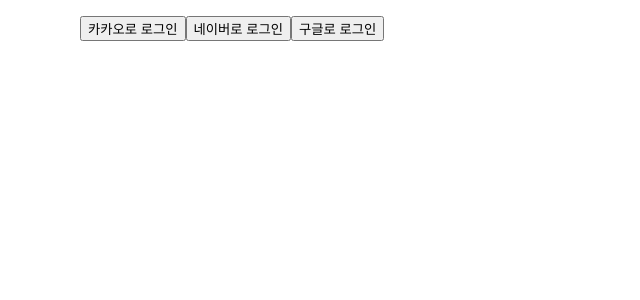
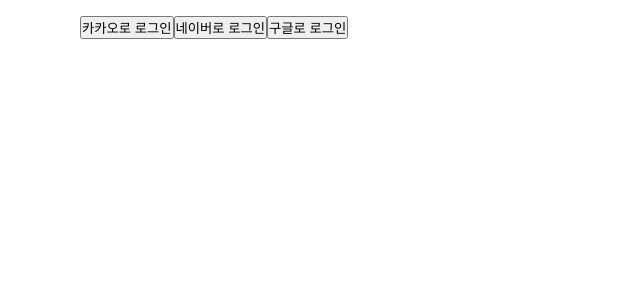
Before and after one commit to lmHOLO/SOCK, a React (Create React App) app in the folder front/: page /login in a window 1280 px wide. Shown: the top 300 px of the page, without its empty margins (0-640 px from the left). Built offline with nearby package versions, Linux system fonts and the light colour scheme.

Commit message:
Feat: 절대경로 설정

```diff
--- /dev/null
+++ b/front/craco.config.js
@@ -0,0 +1,9 @@
+const path = require('path');
+
+module.exports = {
+  webpack: {
+    alias: {
+      '@': path.resolve(__dirname, 'src'),
+    },
+  },
+};
--- a/front/src/App.tsx
+++ b/front/src/App.tsx
@@ -1,6 +1,7 @@
 import { createBrowserRouter, RouterProvider } from 'react-router-dom';
 import './App.css';
-import './styles/reset.css';
+// import './styles/reset.css';
+import '@/styles/reset.css';
 import Login from './pages/Login';
 import Home from './pages/Home';
 import Redirect from './pages/Redirect';
--- a/front/src/components/Login/LoginBtn.tsx
+++ b/front/src/components/Login/LoginBtn.tsx
@@ -1,4 +1,5 @@
 import React from 'react';
+import styles from '@/styles/login.module.css';
 
 export default function LoginBtn() {
   const kakaoLogin = (event: React.MouseEvent<HTMLButtonElement>) => {
@@ -16,7 +17,9 @@
   };
   return (
     <div>
-      <button onClick={kakaoLogin}>카카오로 로그인</button>
+      <button onClick={kakaoLogin} className={styles.test}>
+        카카오로 로그인
+      </button>
       <button>네이버로 로그인</button>
       <button onClick={googleLogin}>구글로 로그인</button>
     </div>
--- a/front/src/index.tsx
+++ b/front/src/index.tsx
@@ -5,7 +5,7 @@
 import reportWebVitals from './reportWebVitals';
 import { Provider } from 'react-redux';
 import { legacy_createStore as createStore } from 'redux';
-import rootReducer from 'store';
+import rootReducer from '@/store';
 import { composeWithDevTools } from 'redux-devtools-extension';
 
 const store = createStore(rootReducer, composeWithDevTools());
--- a/front/src/pages/Home.tsx
+++ b/front/src/pages/Home.tsx
@@ -1,6 +1,6 @@
 import React from 'react';
 import { useSelector } from 'react-redux';
-import { RootState } from 'store';
+import { RootState } from '@/store';
 
 export default function Home() {
   const nickname = useSelector((state: RootState) => state.member.nickname);
--- a/front/src/pages/Login.tsx
+++ b/front/src/pages/Login.tsx
@@ -1,5 +1,5 @@
 import React from 'react';
-import LoginBtn from '../components/Login/LoginBtn';
+import LoginBtn from '@/components/Login/LoginBtn';
 
 export default function Login() {
   return (
--- a/front/src/pages/Redirect.tsx
+++ b/front/src/pages/Redirect.tsx
@@ -1,7 +1,7 @@
 import { useEffect } from 'react';
 import { useSelector, useDispatch } from 'react-redux';
-import { RootState } from 'store';
-import { setMember } from 'store/member';
+import { RootState } from '@/store';
+import { setMember } from '@/store/member';
 import { useSearchParams, useNavigate } from 'react-router-dom';
 export default function Redirect() {
   let [searchParams, setSearchParams] = useSearchParams();
--- /dev/null
+++ b/front/src/styles/login.module.css
@@ -0,0 +1,2 @@
+.test {
+}
--- a/front/src/styles/reset.css
+++ b/front/src/styles/reset.css
@@ -2,7 +2,11 @@
    v2.0 | 20110126
    License: none (public domain)
 */
-
+* {
+  box-sizing: border-box;
+  margin: 0;
+  padding: 0;
+}
 html,
 body,
 div,
@@ -84,9 +88,6 @@
 mark,
 audio,
 video {
-  box-sizing: border-box;
-  margin: 0;
-  padding: 0;
   border: 0;
   font-size: 100%;
   font: inherit;
--- a/front/tsconfig.json
+++ b/front/tsconfig.json
@@ -1,9 +1,9 @@
 {
   "compilerOptions": {
     "target": "ES6",
-    "baseUrl": "src",
+    "baseUrl": ".",
     "paths": {
-      "@/*": ["./src/*"]
+      "@/*": ["src/*"]
     },
     "lib": ["dom", "dom.iterable", "esnext"],
     "allowJs": true,
```
Also changed, not shown: front/package.json (+10 -3 lines), 1 other file (tests, documents, lock files or other folders).
